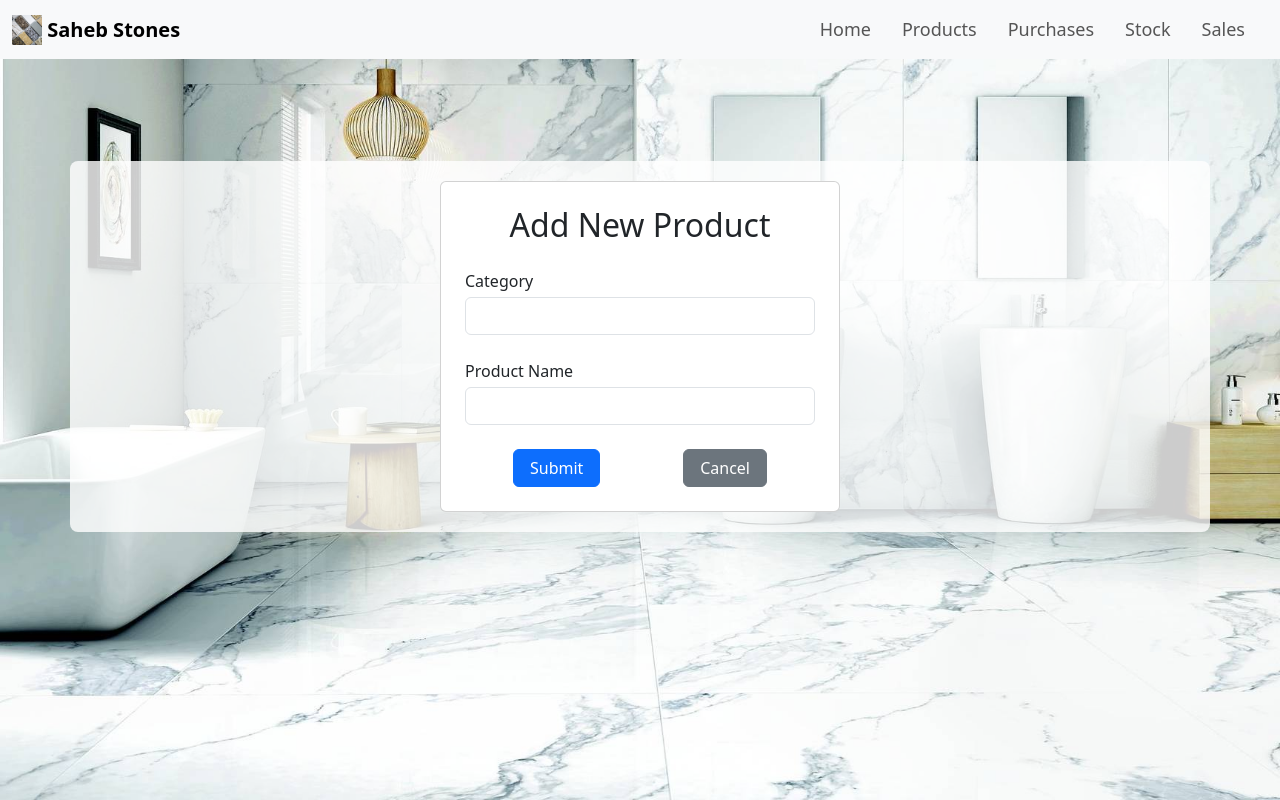
After one commit to adichouhan14/Inventory, a Flask app: page /add_product in a window 1280 px wide. The commit adds this page. Run offline with Flask 3, Linux system fonts and the light colour scheme.

Commit message:
Insert product code updated

```diff
--- a/app.py
+++ b/app.py
@@ -10,7 +10,7 @@ from resources.purchase import purchase_bp
 from resources.sales import sales_bp
 import os
 from dotenv import load_dotenv
-
+from resources.product import *
 # Load environment variables
 load_dotenv()
 
@@ -42,10 +42,15 @@ app.register_blueprint(sales_bp)
 def index():
     return render_template('index.html')
 
-@app.route('/product')
+@app.route('/products',  methods=['GET'])
 def product():
-    products = Product.query.all()  # Fetch all products from the database
+    products = Product.query.all()  #Fetch all products from the database
     return render_template('product.html', products=products)
+
+
+@app.route('/add_product')
+def add_product():
+    return render_template('add_product.html')
 
 @app.route('/purchase')
 def purchase():
@@ -58,6 +63,8 @@ def stock():
 @app.route('/sales')
 def sales():
     return render_template('sales.html')
+
+
 
 @app.route('/sales', methods=['POST'])
 def add_sales():
--- /dev/null
+++ b/templates/add_product.html
@@ -0,0 +1,32 @@
+{% extends 'layout.html' %}
+
+{% block title %}Add New Product{% endblock %}
+
+{% block content %}
+<div class="d-flex justify-content-center align-items-center vh-20">
+    <div class="card p-4" style="width: 400px;">
+        <h2 class="text-center mb-4">Add New Product</h2>
+        <form id="addProductForm" method="POST" action="/product">
+
+
+            <div class="form-group mb-4">
+                <label for="category">Category</label>
+                <input type="text" class="form-control mt-1" id="category" name="category" required>
+            </div>
+            <div class="form-group mb-4">
+                <label for="name">Product Name</label>
+                <input type="text" class="form-control mt-1" id="name" name="name" required>
+            </div>
+            <div class="d-flex justify-content-between ps-5 pe-5">
+                <button type="submit" class="btn btn-primary ps-3 pe-3">Submit</button>
+                <!-- <a  href="{{ url_for('product') }}"> <button class="btn btn-secondary ps-3 pe-3">Cancel </button></a> -->
+                <a href="{{ url_for('product') }}" class="btn btn-secondary ps-3 pe-3">Cancel </a>
+            </div>
+        </form>
+    </div>
+</div>
+{% endblock %}
+<!--
+a href="{{ url_for('product.products_page') }}"
+
+-->
--- a/templates/product.html
+++ b/templates/product.html
@@ -2,7 +2,9 @@
 
 {% block title %}Product List{% endblock %}
 {% block page_title %}Product List{% endblock %}
-{% set filter_label = "Product ID" %}
+{% set buttonlabel = "Add New Product" %}
+{% set redirect_link = "add_product" %}
+{% set filter_label = "Product Name" %}
 
 {% block table_headers %}
     <th>Product ID</th>
--- a/templates/sublayout.html
+++ b/templates/sublayout.html
@@ -6,7 +6,10 @@
 
     <!-- Add New Record Button -->
     <div class="text-center mb-3">
-        <button type="button" class="btn btn-primary">Add New Record</button>
+        <!-- <button type="button" class="btn btn-primary">Add New Record</button> -->
+        <a href="{{redirect_link}}" class="btn btn-primary">
+            {{buttonlabel}}
+        </a>
     </div>
 
     <!-- Filter Options -->
```
Also changed, not shown: resources/product.py (+3 -16 lines), templates/layout.html (line endings or trailing spaces).
